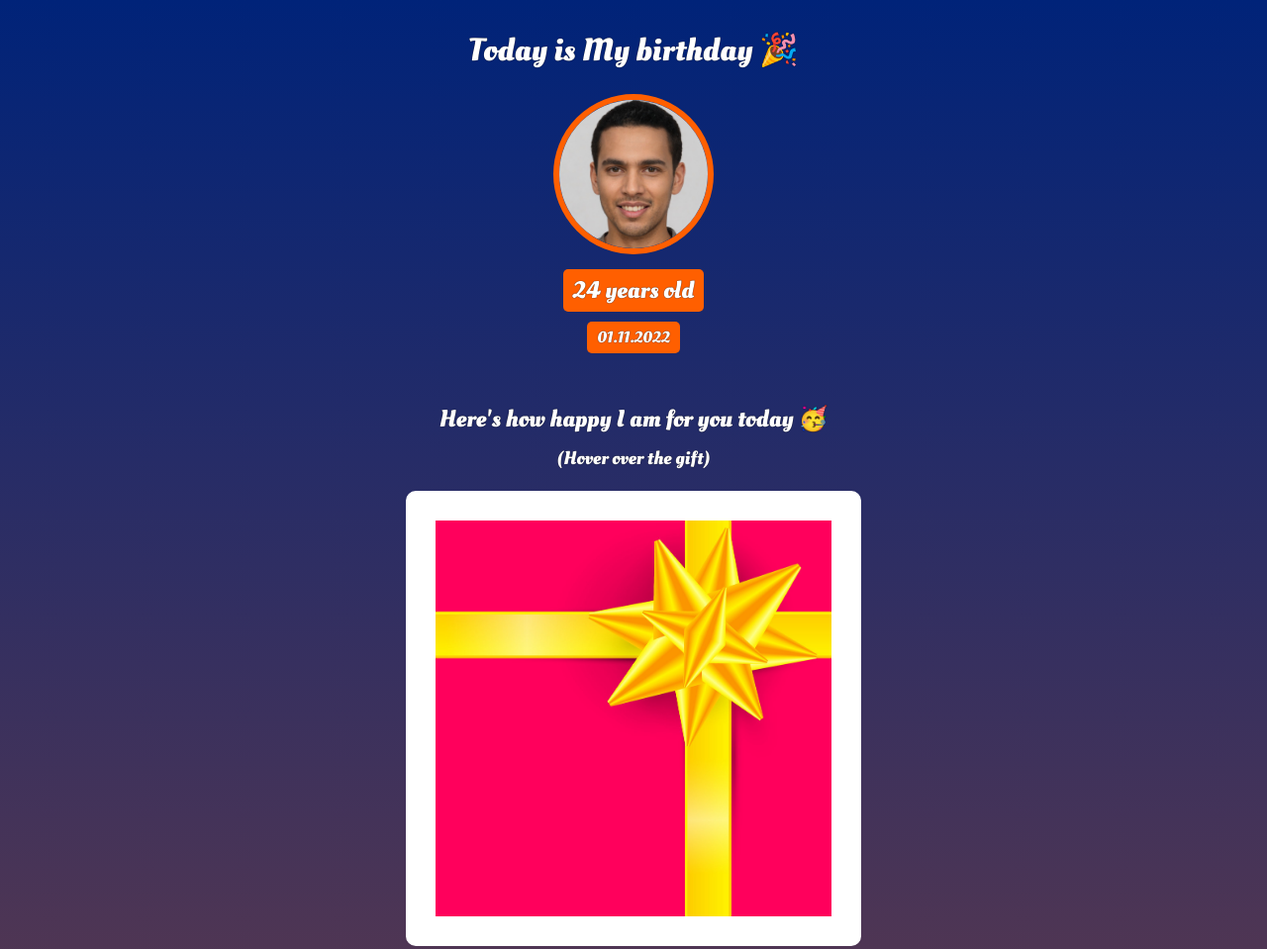
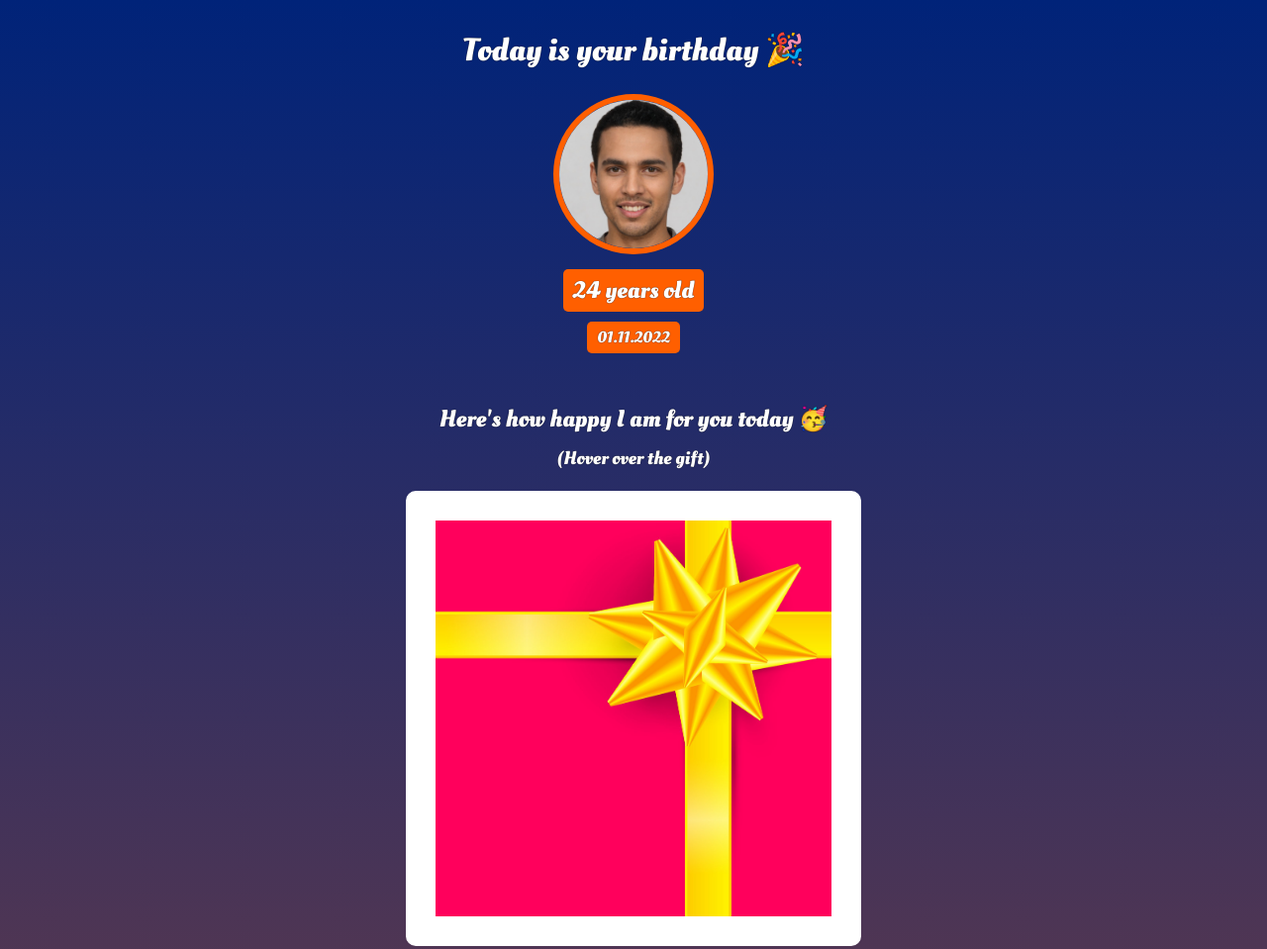
Before and after one commit to pick-alt/gift, a website built with Vite: page index.html in a window 1280 px wide. Shown: the top 959 px of the page at 99% size. Built offline with nearby package versions, Linux system fonts and the light colour scheme.

Commit message:
Update index.html

```diff
--- a/index.html
+++ b/index.html
@@ -7,7 +7,7 @@
     </head>
     <body>
         <div id="header">
-            <h1>Today is My birthday 🎉</h1>
+            <h1>Today is your birthday 🎉</h1>
             <img id="bff-img" src="images/nick.jpg">
             <h2 id="bday-age">24 years old</h2>
             <h4 id="bday-date">01.11.2022</h4>
```
